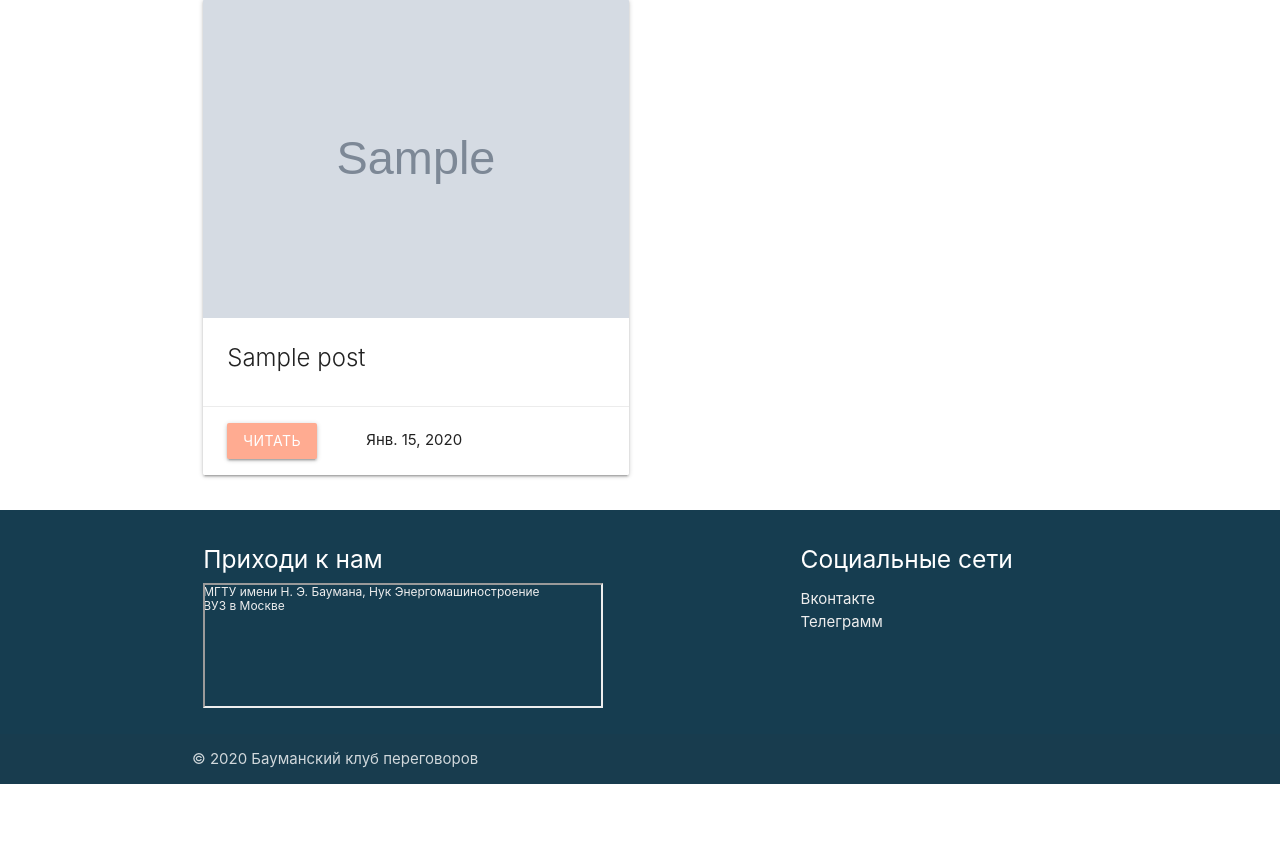
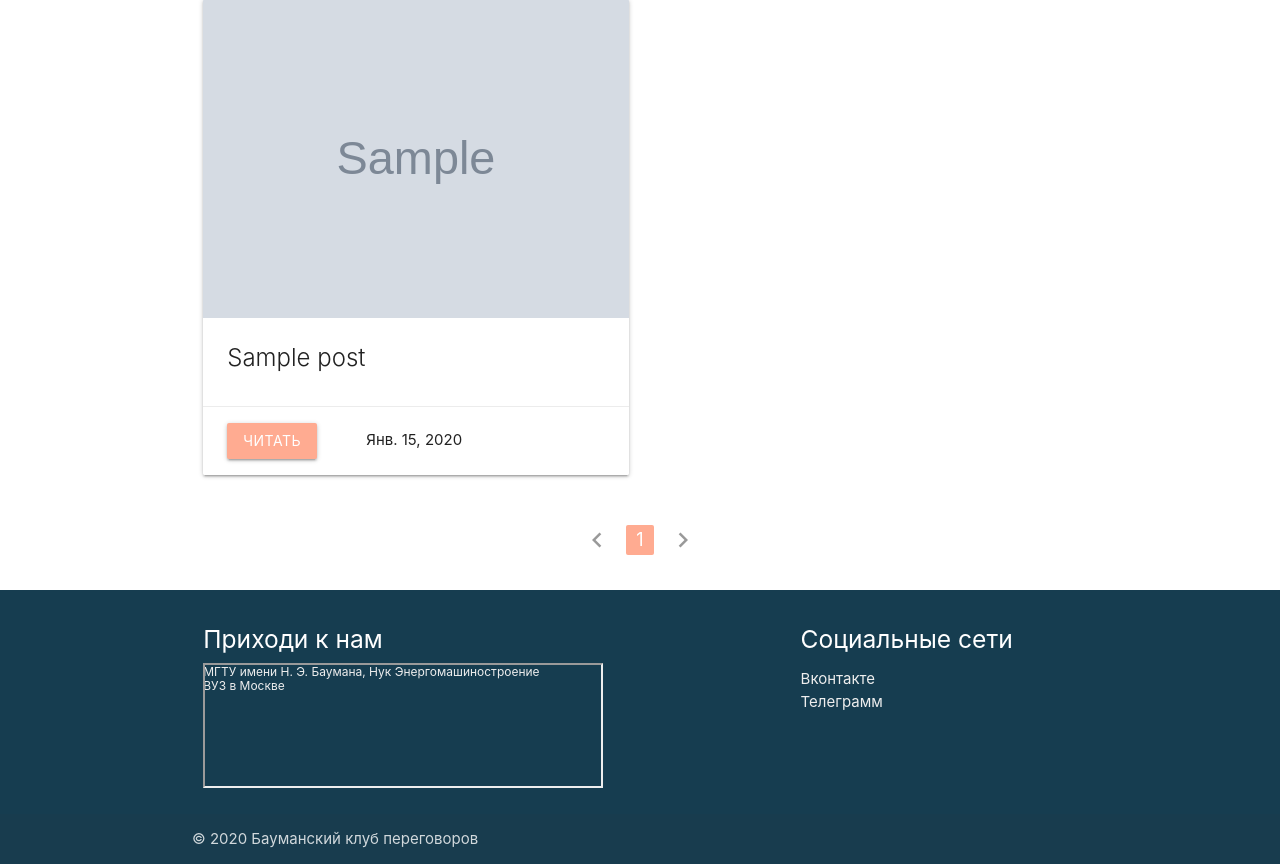
Before and after one commit to alexey-ershkov/BaumanNegotationClub-Site, a Django app: page /news/ in a window 1280 px wide. Shown: the part 73-937 px from the top of the page. Before the commit the page ends 857 px from the top, so only its background shows below. Run offline with Django 3.2, Linux system fonts and the light colour scheme; tables that the repository leaves empty hold one stand-in row (values such as "Sample post"); grey boxes marked "Sample" are stand-in pictures.

Commit message:
minor fixes and adds

```diff
--- a/main/admin.py
+++ b/main/admin.py
@@ -9,7 +9,7 @@ class PostAdmin(admin.ModelAdmin):
 
 
 class GameAdmin(admin.ModelAdmin):
-    fields = ('title', 'gameType', 'date', 'players')
+    fields = ('title', 'gameType', 'date', 'comments')
     list_display = ('title', 'date')
 
 
--- a/main/models.py
+++ b/main/models.py
@@ -44,6 +44,7 @@ class Game(models.Model):
     title = models.CharField(max_length=128, verbose_name='Название игры')
     gameType = models.CharField(choices=types, verbose_name='Тип игры', max_length=1, default='K')
     date = models.DateTimeField(verbose_name='Дата и время игры', null=True)
+    comments = models.TextField(verbose_name='Комментарии к игре (видно только администратору)', blank=True)
     have_my_request = models.BooleanField(verbose_name='Доп поле для отрисовки данных на странице игр', default=False)
 
     def __str__(self):
@@ -57,7 +58,7 @@ class Game(models.Model):
 class GameRequest(models.Model):
     status = (('N', 'Новая заявка'), ('W', 'Ожидает подверждения'), ('С', 'Заявка подтверждена'))
     requestStatus = models.CharField(choices=status, verbose_name='Статус заявки', max_length=1, default='N')
-    game = models.ForeignKey('Game', on_delete=models.DO_NOTHING, verbose_name='Игра', null=True)
+    game = models.ForeignKey('Game', on_delete=models.CASCADE, verbose_name='Игра', null=True)
     extUser = models.ForeignKey('ExtendedUser', on_delete=models.CASCADE, verbose_name='Участник', null=True)
     social = models.CharField(verbose_name='ссылка на профиль в соц сети', max_length=256)
     gameTimeWanted = models.TimeField(verbose_name='Предпочитаемое время', null=True)
--- a/main/views.py
+++ b/main/views.py
@@ -2,11 +2,24 @@ from django.contrib.auth.decorators import login_required
 from django.shortcuts import render, redirect
 from django.contrib import auth
 from django.core.files.storage import FileSystemStorage
+from django.core.paginator import Paginator, EmptyPage, PageNotAnInteger
+from django.utils.datetime_safe import datetime
 
 from main.models import *
 
 
 # Create your views here.
+
+def pagination(object_list, page_n):
+    paginator = Paginator(object_list, 4)
+    try:
+        page = paginator.page(page_n)
+    except PageNotAnInteger:
+        page = paginator.page(1)
+    except EmptyPage:
+        page = paginator.page(paginator.num_pages)
+    return page, paginator
+
 
 def index(request):
     author = ''
@@ -19,8 +32,10 @@ def news(request):
     author = ''
     if request.user.is_authenticated:
         author = ExtendedUser.objects.get(user=request.user)
+    page_n = request.GET.get('page', 1)
     posts = Post.objects.all()
-    return render(request, 'news.html', {'active': 'news', 'posts': posts, 'author': author})
+    posts, pag = pagination(posts, page_n)
+    return render(request, 'news.html', {'active': 'news', 'posts': posts, 'author': author, 'pag': pag})
 
 
 def single_post(request, post_id):
@@ -222,7 +237,7 @@ def games(request):
         game_request = GameRequest.objects.create(game=game, extUser=author, gameTimeWanted=time,
                                                   social=author.socialLink)
         game_request.save()
-    games_data = Game.objects.order_by('-date')
+    games_data = Game.objects.filter(date__gt=datetime.now()).order_by('date')
     for game_info in games_data:
         if GameRequest.objects.filter(game=game_info, extUser=author).count() != 0:
             game_info.have_my_request = True
--- a/templates/inc/gameCard.html
+++ b/templates/inc/gameCard.html
@@ -11,8 +11,8 @@
                 <input type="hidden" name="game-id" value="{{ game.id }}">
                 <div class="row">
                     <div class="input-field col s12">
-                        <input id="time" name="time" type="time" class="timepicker" autocomplete="off"
-                               placeholder="Предпочиатемое время">
+                        <input id="time" name="time" type="time" class="timepicker" autocomplete="off" required>
+                         <label for="time">Предпочиатемое время игры</label>
                     </div>
                 </div>
                 {% if not game.have_request %}
--- /dev/null
+++ b/templates/inc/paginator.html
@@ -0,0 +1,26 @@
+<div class="row center">
+    <div class="col s12">
+        <ul class="pagination">
+            {% if objects.number == 1 %}
+                <li class="disabled"><a><i class="material-icons">chevron_left</i></a></li>
+            {% else %}
+                <li class="waves-effect"><a href="?page=1"><i class="material-icons">chevron_left</i></a></li>
+            {% endif %}
+
+            {% for page in pag.page_range %}
+                {% if page == objects.number %}
+                    <li class="active deep-orange lighten-3"><a>{{ page }}</a></li>
+                {% elif page > objects.number|add:-3 and page < objects.number|add:3 %}
+                    <li class="waves-effect"><a href="?page={{ page }}"> {{ page }}</a></li>
+                {% endif %}
+            {% endfor %}
+
+
+            {% if objects.number == pag.num_pages %}
+                <li class="disabled"><a><i class="material-icons">chevron_right</i></a></li>
+            {% else %}
+                <li class="waves-effect"><a href="?page={{ pag.num_pages }}"><i class="material-icons">chevron_right</i></a></li>
+            {% endif %}
+        </ul>
+    </div>
+</div>
--- a/templates/news.html
+++ b/templates/news.html
@@ -8,4 +8,5 @@
             {% include "inc/postCard.html" %}
         {% endfor %}
     </div>
+    {% include 'inc/paginator.html' with objects=posts %}
 {% endblock %}
```
